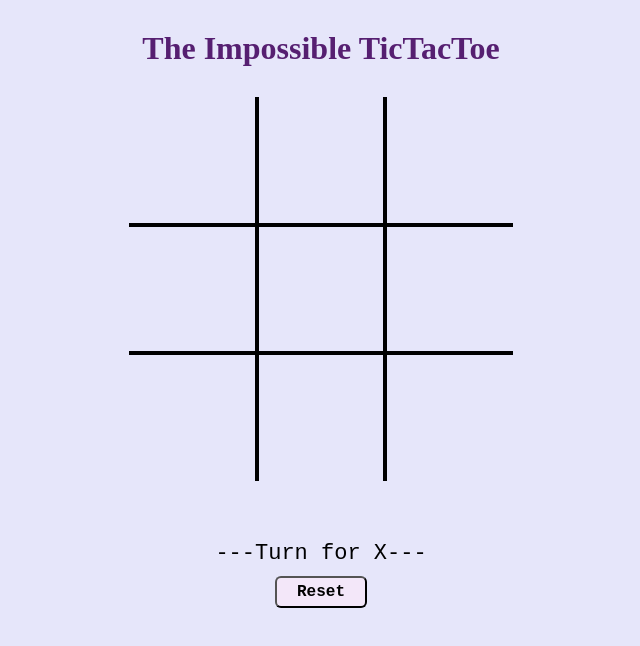
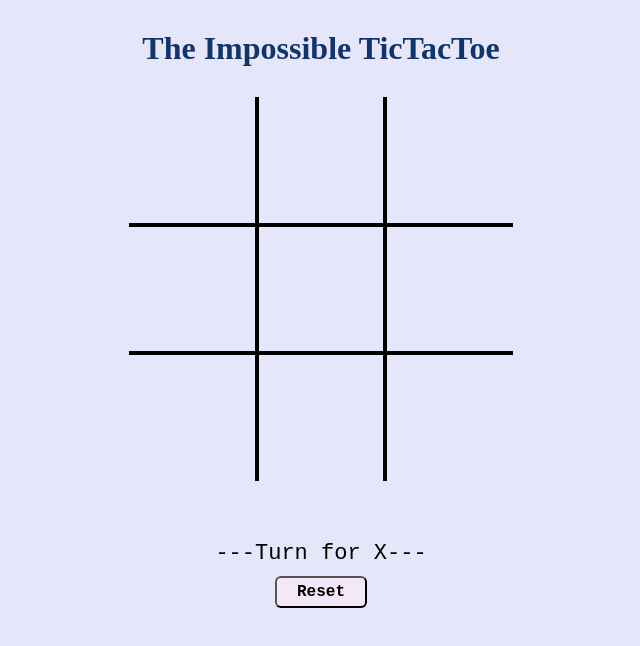
Before and after one commit to coder-sampreet/TicTacToe, a plain HTML site: page index.html in a window 1280 px wide. Shown: the whole page, without its empty margins (319-959 px from the left). Drawn offline with Linux system fonts and the light colour scheme; a web font is replaced by a local one.

Commit message:
Color change

```diff
--- a/styles.css
+++ b/styles.css
@@ -10,7 +10,7 @@ h1{
   margin-top: 30px;
   text-align: center;
   font-weight: bold;
-  color: #561f71;
+  color: #113469;
   margin-bottom: 0;
 }
 
```
